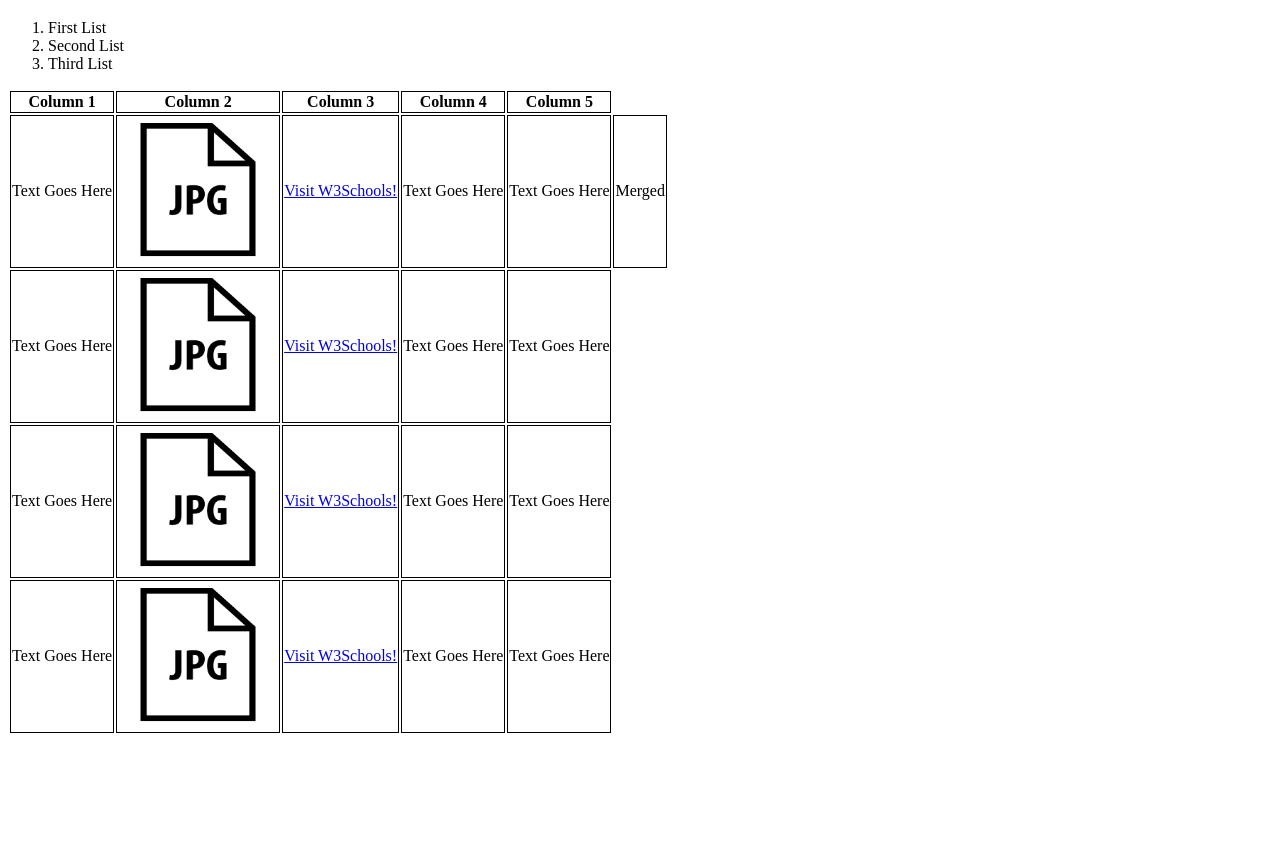
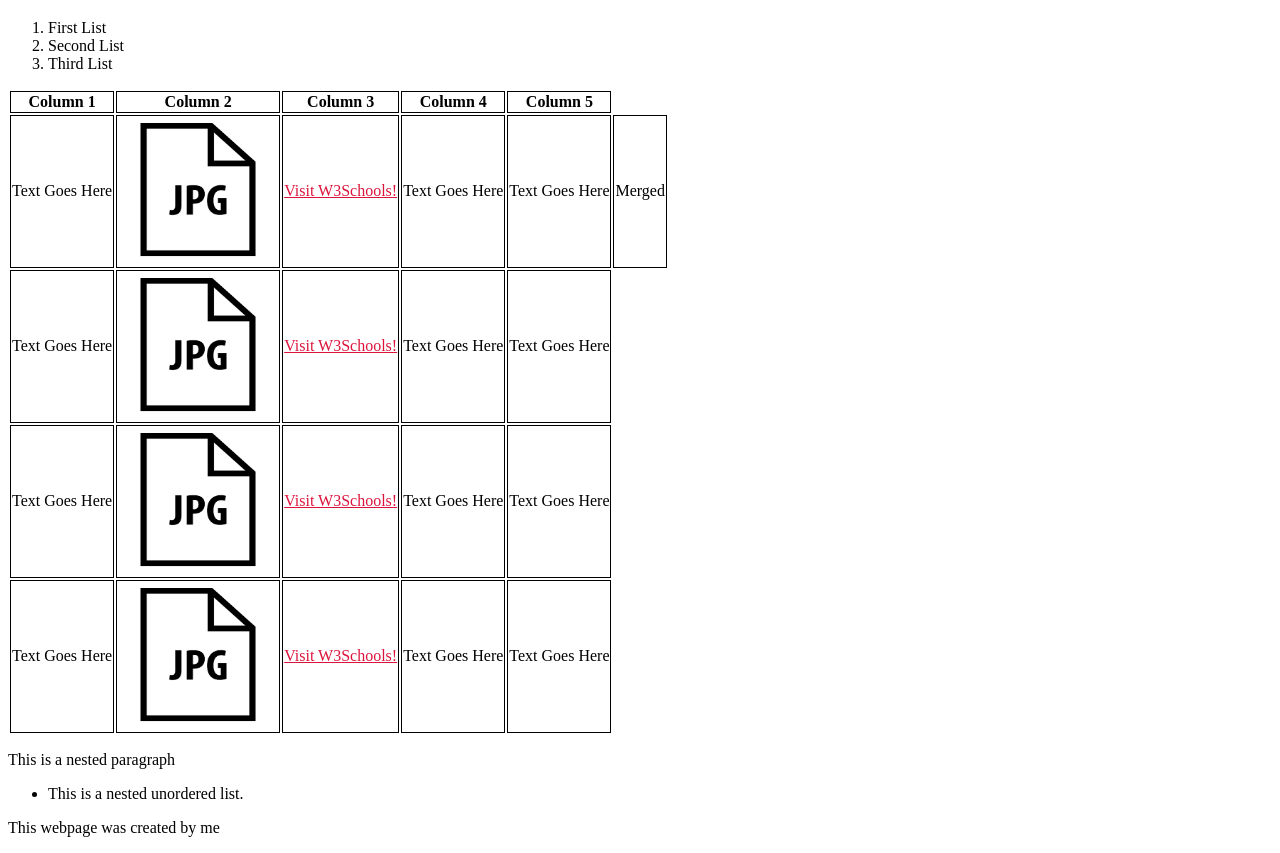
Before and after one commit to DanialAhmed121/M1-Benchmark, a plain HTML site: page index.html in a window 1280 px wide. Shown: the part 105-958 px from the top of the page. Before the commit the page ends 848 px from the top, so only its background shows below. Drawn offline with Linux system fonts and the light colour scheme.

Commit message:
Add files via upload

```diff
--- a/index.html
+++ b/index.html
@@ -2,6 +2,13 @@
 <html>
 <head>
     <body>
+        <style>
+    /*13) Change the color of each link in the page*/
+        a:link {
+            color: crimson;
+        }
+
+        </style>
         <div id="container">
             <div id="top_div">top</div>
             <div id="bottom_div">bottom</div>
@@ -86,19 +93,18 @@ border: 1px solid black;
             </tr>
         </table>
         <!--9) Create a container with a nested paragraph and a nested unordered list-->
+
+        <div class="container">
+            <p>This is a nested paragraph</p>
+            <ul>
+                <li>This is a nested unordered list.</li>
+            </ul>
+          </div>
+
         <!--10) Create a footer with some information about the page creator-->
-
-        <!--CSS EXERCISE
-        11) Give a maximum width to the body and center it in the page
-        12) Set every h1 to be centered
-        13) Change the color of each link in the page
-        14) Create a class with a border
-        15) Set table to have rounded corners
-        16) Add margin between every paragraph
-        17) Create a class which change font size and boldness
-        18) Create a class to hide a content
-        19) Add a green border to each td
-        20) Add a dotted red border to each tr (note: tr does not accept a border property ;-) )-->
+        <footer>
+            <p>This webpage was created by me</p>
+        </footer>
     </body>
 </head>
 </html>
--- /dev/null
+++ b/style.css
@@ -0,0 +1,27 @@
+/*CSS EXERCISE*/
+        /*11) Give a maximum width to the body and center it in the page*/
+        body {
+            max-width:fit-content;
+            text-align: center;
+        }
+        /*12) Set every h1 to be centered*/
+        h1 {
+            text-align: center;
+        }
+        /*13) Change the color of each link in the page*/
+        a:link {
+            color: blueviolet;
+        }
+        /*14) Create a class with a border*/
+        .intro {
+            background-color: yellow;
+          }
+        /*15) Set table to have rounded corners*/
+        table {
+            border-radius: ;
+        }
+        /*16) Add margin between every paragraph*/
+        /*17) Create a class which change font size and boldness*/
+        /*18) Create a class to hide a content*/
+        /*19) Add a green border to each td*/
+        /*20) Add a dotted red border to each tr (note: tr does not accept a border property*/
```
Also changed, not shown: system-icons.html (line endings or trailing spaces).
